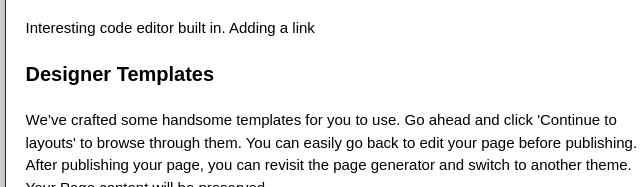
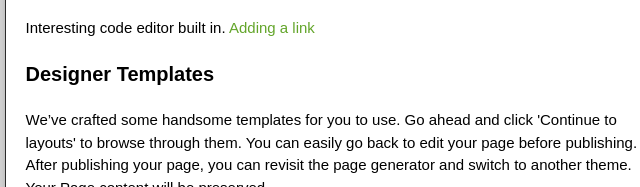
Before and after one commit to MelchronIVC/website-testing, a plain HTML site: page index.html in a window 1280 px wide. Shown: the part 466-653 px from the top of the page, 298-938 px from the left. Drawn offline with nearby package versions, Linux system fonts and the light colour scheme.

Commit message:
Update index.html

```diff
--- a/index.html
+++ b/index.html
@@ -39,7 +39,7 @@
           <h3>
 <a id="welcome-to-github-pages" class="anchor" href="#welcome-to-github-pages" aria-hidden="true"><span aria-hidden="true" class="octicon octicon-link"></span></a>Welcome to GitHub Pages.</h3>
 
-<p>This automatic page generator is the easiest way to create beautiful pages for all of your projects. Author your page content here <a href="https://guides.github.com/features/mastering-markdown/">using GitHub Flavored Markdown</a>, select a template crafted by a designer, and publish. After your page is generated, you can check out the new <code>gh-pages</code> branch locally. If you’re using GitHub Desktop, simply sync your repository and you’ll see the new branch.</p><p>Interesting code editor built in. Adding a link <a href="html testing.html"</a></p>
+<p>This automatic page generator is the easiest way to create beautiful pages for all of your projects. Author your page content here <a href="https://guides.github.com/features/mastering-markdown/">using GitHub Flavored Markdown</a>, select a template crafted by a designer, and publish. After your page is generated, you can check out the new <code>gh-pages</code> branch locally. If you’re using GitHub Desktop, simply sync your repository and you’ll see the new branch.</p><p>Interesting code editor built in. <a href="htmltesting.html">Adding a link</a></p>
 
 <h3>
 <a id="designer-templates" class="anchor" href="#designer-templates" aria-hidden="true"><span aria-hidden="true" class="octicon octicon-link"></span></a>Designer Templates</h3>
```
